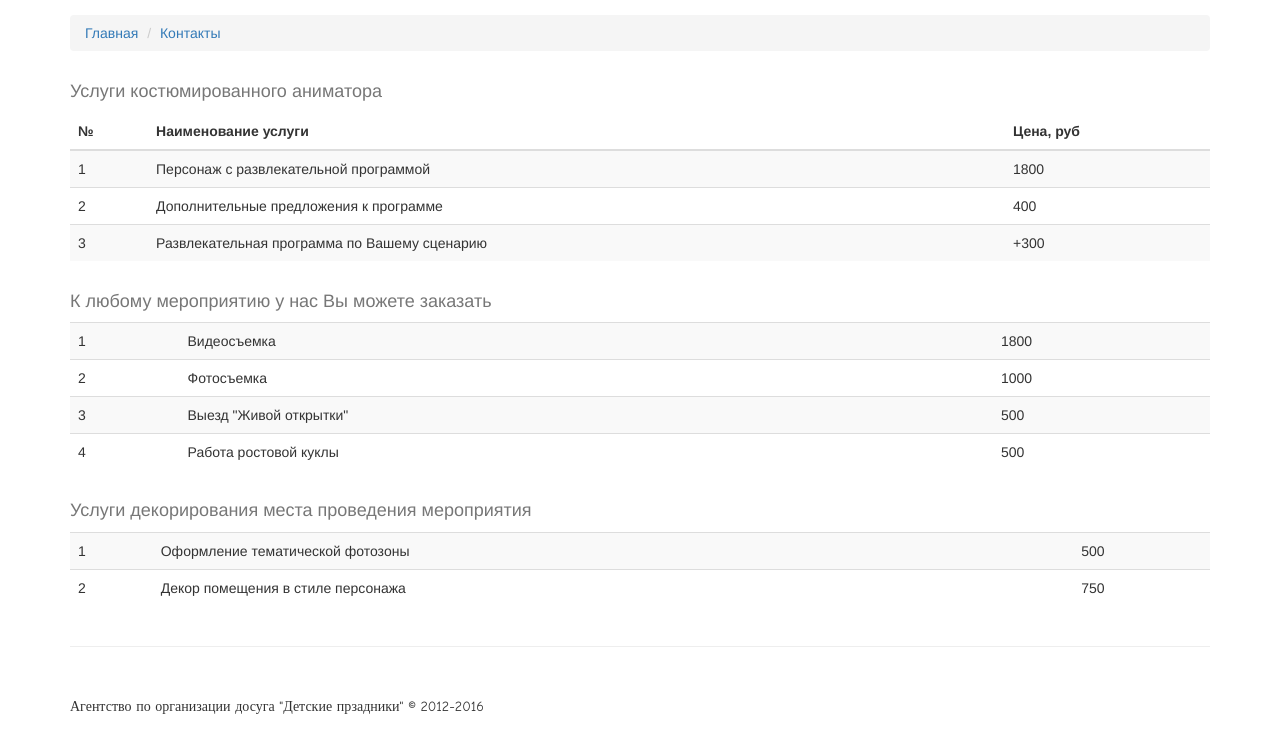
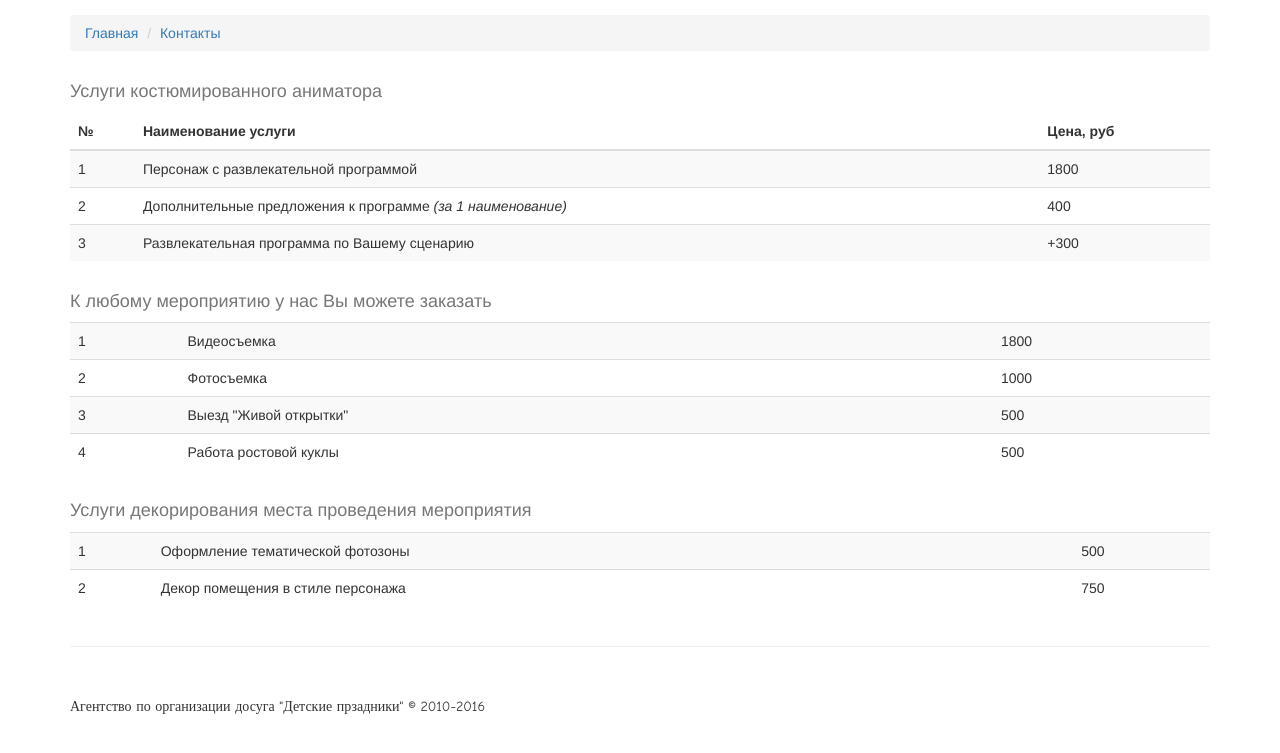
Before and after one commit to natali-lapteva/usue-final-project, a website: page views/price.html in a window 1280 px wide. Shown: the part 55-808 px from the top of the page. Drawn offline with nearby package versions, Linux system fonts and the light colour scheme; files that its build step writes are made by us from their sources.

Commit message:
Настраиваем автодеплой

```diff
--- a/package.json
+++ b/package.json
@@ -11,5 +11,8 @@
         "nunjucks-date": "~1.2.0"
     },
     "author": "Shannon Bradshaw",
-    "license": "0BSD"
+    "license": "0BSD",
+    "scripts": {
+        "start": "node ."
+    }
 }
--- a/views/includes/footer.html
+++ b/views/includes/footer.html
@@ -7,7 +7,7 @@
     <footer>
         <div class="row">
             <div class="col-lg-12">
-                <p style="font-family: 'Comic Sans MS',serif">Агентство по организации досуга "Детские прзадники" &copy; 2012-2016</p>
+                <p style="font-family: 'Comic Sans MS',serif">Агентство по организации досуга "Детские прзадники" &copy; 2010-2016</p>
             </div>
         </div>
     </footer>
--- a/views/price.html
+++ b/views/price.html
@@ -62,7 +62,7 @@
         </tr>
         <tr>
             <td>2</td>
-            <td>Дополнительные предложения к программе</td>
+            <td>Дополнительные предложения к программе <i>(за 1 наименование)</i></td>
             <td>400</td>
         </tr>
         <tr>
```
Also changed, not shown: index.js (+1 -18 lines), views/requestCallResult.html (+1 -1 lines), static/img/products/guide-book.jpg (deleted).
